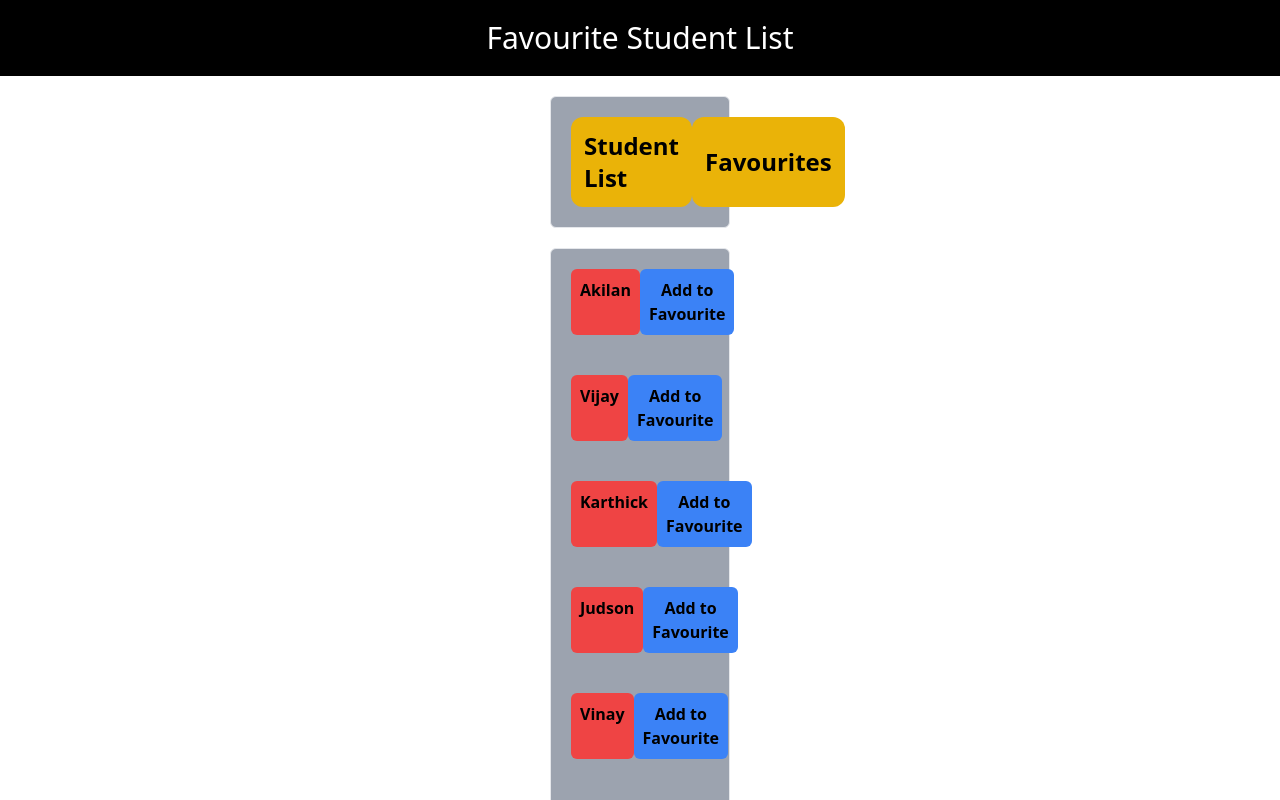
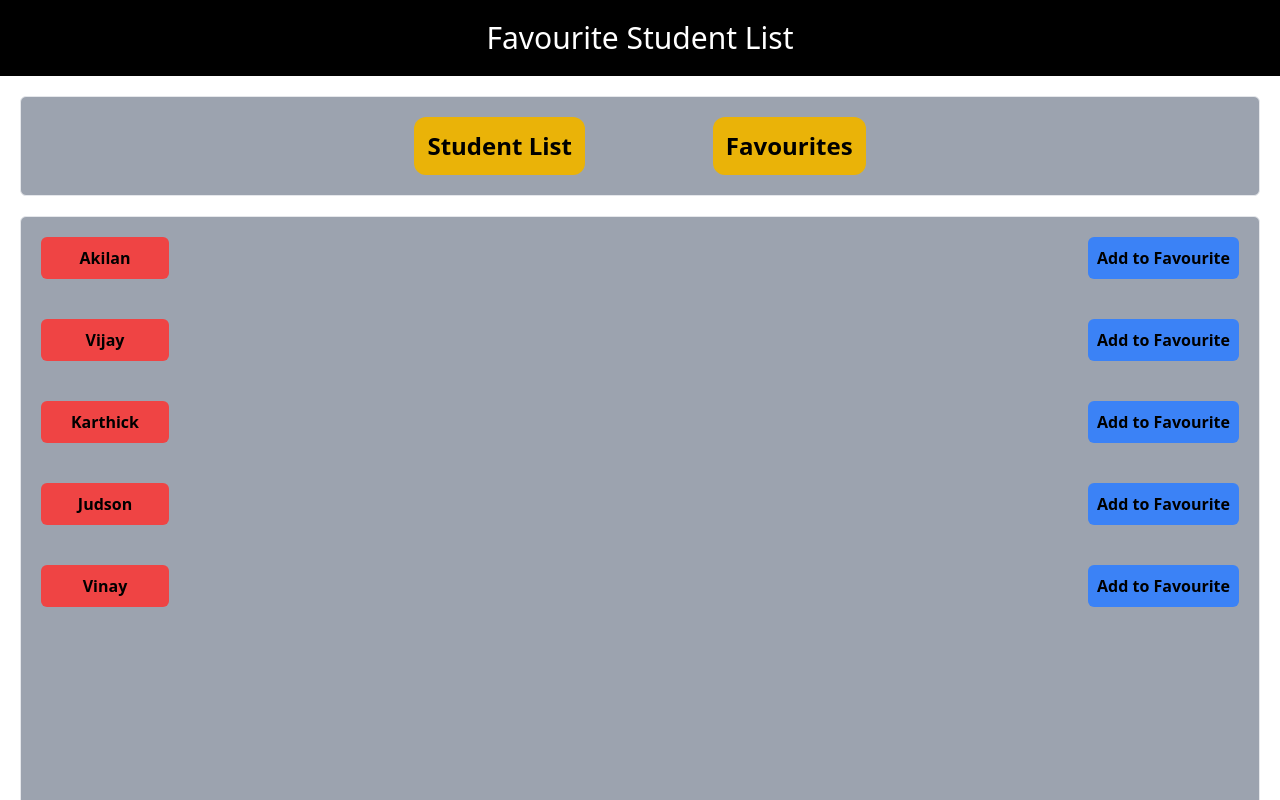
Before and after one commit to Ragul3153/Favourite-Student-List-, a React (Create React App) app: page / in a window 1280 px wide. Shown: the top 800 px of the page. Built offline with nearby package versions, Linux system fonts and the light colour scheme.

Commit message:
CSS Updated

```diff
--- a/src/pages/Favourite.jsx
+++ b/src/pages/Favourite.jsx
@@ -29,18 +29,18 @@ function Favourite(props){
     return(
         <div>
             <Header/>
-            <div className="flex text-2xl font-bold justify-between p-5 bg-gray-400 m-5 md:mx-[550px] border rounded-md">
+            <div className="flex text-2xl font-bold justify-between p-5 bg-gray-400 m-5 md:justify-center md:gap-32 border rounded-md">
             <button className="bg-yellow-600 border border-transparent rounded-xl p-3" onClick={addfavorite}>Student List</button>
             <h1 className="border border-transparent rounded-xl bg-yellow-600 p-3 ">Favourites</h1>
             </div>
-            <div className="bg-gray-400 m-5 border-rounded-md pb-60 md:mx-[550px] border rounded-md">
+            <div className="bg-gray-400 m-5 border-rounded-md pb-60 border rounded-md">
              {
                 studentlist.map(function(item,index)
                 {
                     return (
                         <div>
                              {
-                                item.favourite == true ? <div className="flex text-1xl font-bold justify-between p-5">
+                                item.favourite == true ? <div className="flex text-1xl font-bold justify-between p-5 md:justify-center md:gap-32">
                                 <h2 className="bg-green-600 w-32 p-2 text-center border border-transparent rounded-md">{item.name}</h2>
                                 <button className="bg-blue-500 w-32 p-2 border rounded-md border-transparent" onClick={()=>{handleremove(item.id)}}>Remove</button>
                                 </div> : <div></div>
--- a/src/pages/Student.jsx
+++ b/src/pages/Student.jsx
@@ -32,11 +32,11 @@ function Student(props){
     return(
         <div>
             <Header/>
-            <div className="flex text-2xl font-bold justify-between p-5 bg-gray-400 m-5 md:mx-[550px] border rounded-md">
+            <div className="flex text-2xl font-bold justify-between p-5 bg-gray-400 m-5 md:justify-center md:gap-32 border rounded-md">
             <h1 className="border border-transparent rounded-xl bg-yellow-500 p-3 ">Student List</h1>
             <button className="bg-yellow-500 border border-transparent rounded-xl p-3" onClick={addfavorite}>Favourites</button>
             </div>
-            <div className="bg-gray-400 m-5 border-rounded-md pb-60 md:mx-[550px] border rounded-md">
+            <div className="bg-gray-400 m-5 border-rounded-md pb-60 md:justify-center md:gap-32 border rounded-md">
             {
                 studentlist.map(function(item)
                 {
```
